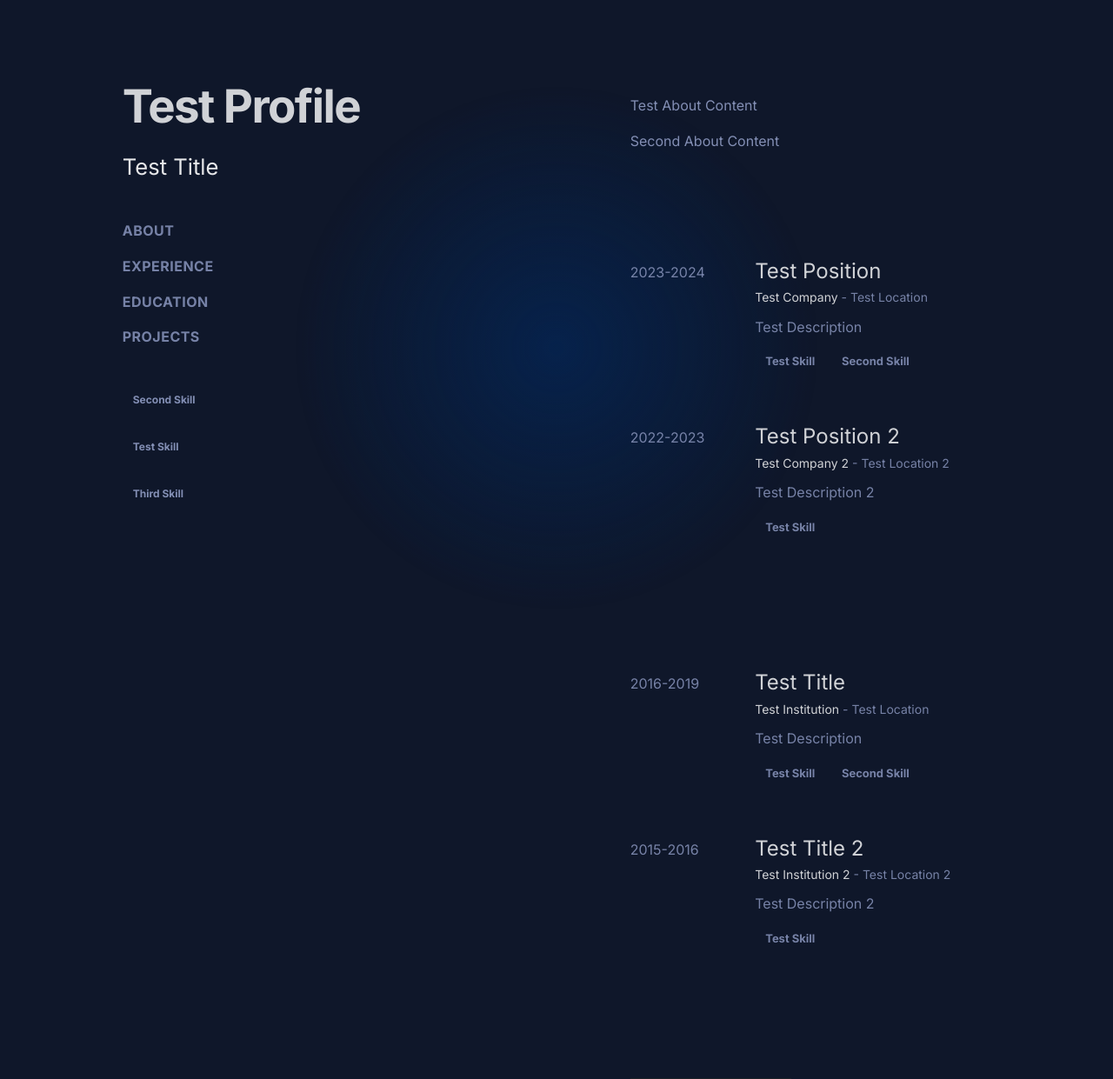
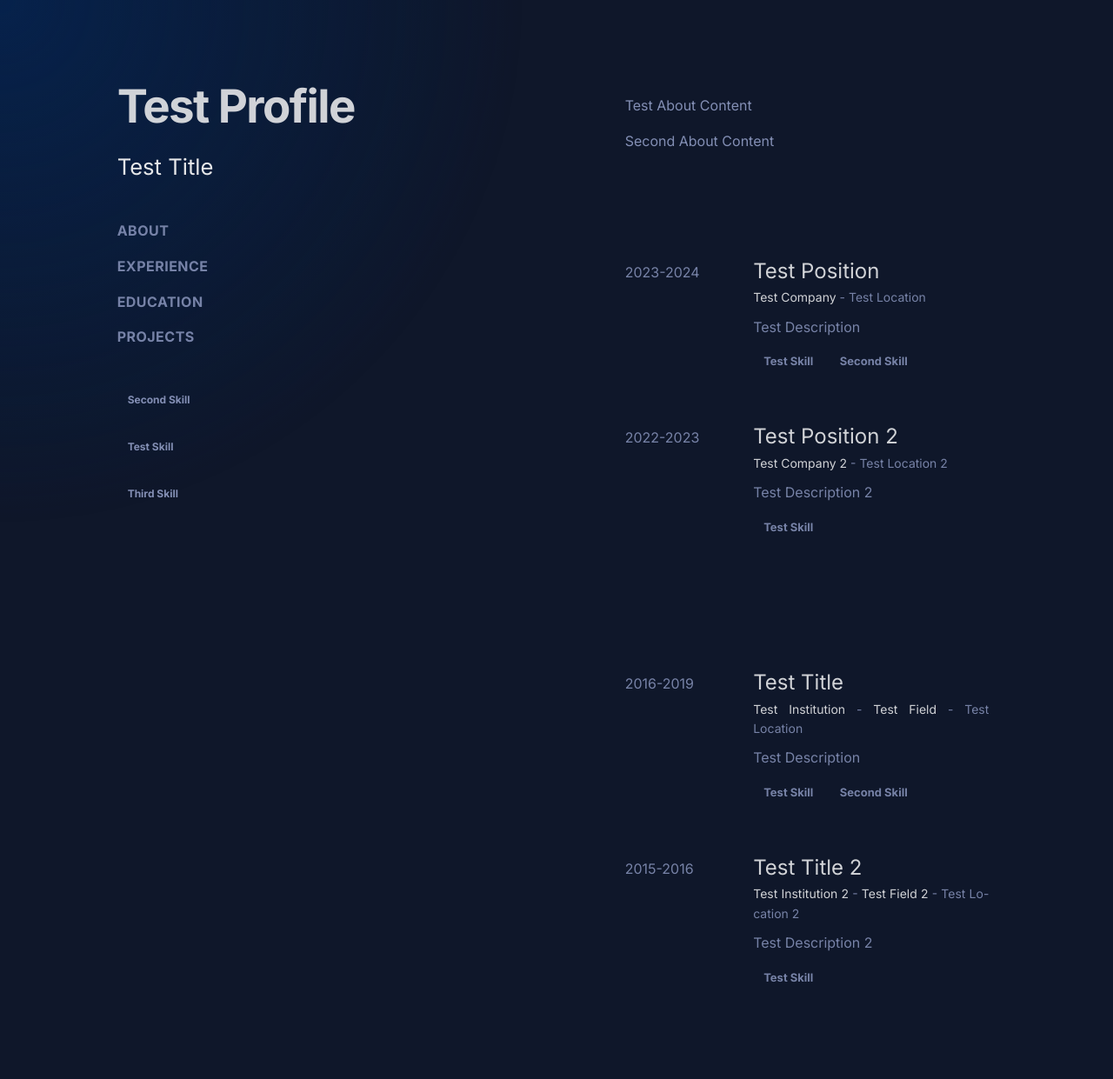
Before and after one commit to pierrpgd/portfolios, a Django app: page /test-profile/ in a window 1280 px wide. Shown: the top 1241 px of the page at 87% size. Run offline with Django 5.2, Linux system fonts and the light colour scheme; data comes from the database, SQL or seed files in the repository; some libraries are stand-ins or nearby versions.

Commit message:
Education tiles on portfolio contain the field

```diff
--- a/pierrpgd/templates/portfolio.html
+++ b/pierrpgd/templates/portfolio.html
@@ -684,6 +684,8 @@
                                             <div class="tile-subtitle">
                                                 <span class="institution c-white">{{ edu.institution }}</span>
                                                 <span> - </span>
+                                                <span class="field c-white">{{ edu.field }}</span>
+                                                <span> - </span>
                                                 <span class="location">{{ edu.location }}</span>
                                             </div>
                                             <div class="tile-description">{{ edu.description|safe }}</div>
```
